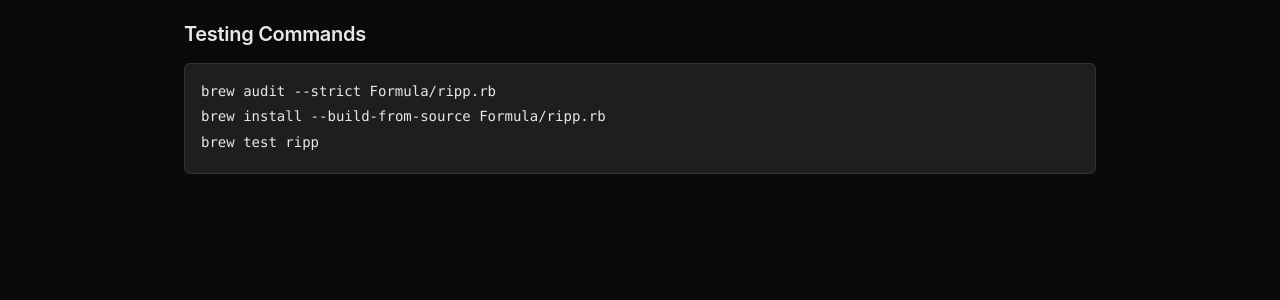
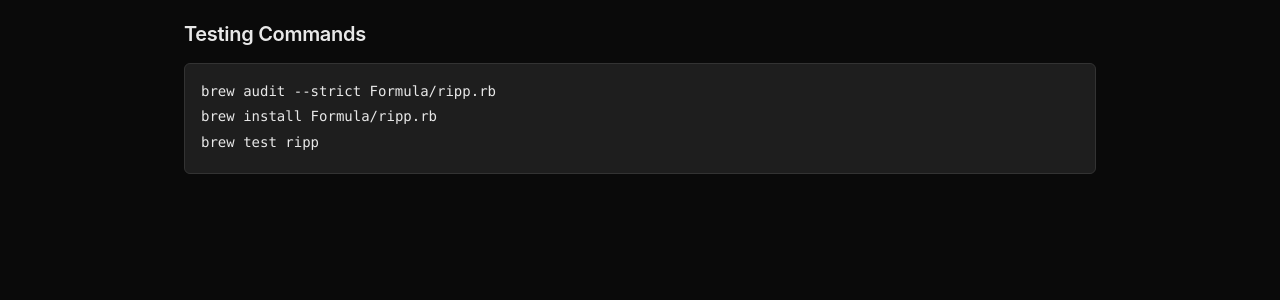
Before and after one commit to Dylan-Natter/ripp-protocol, a Jekyll site: the page built from docs/HOMEBREW-RELEASE-CHECKLIST.md, in a window 1280 px wide and 900 px high, scrolled down 6852 px. Shown: the part 495-795 px from the top of the window. Built offline with Jekyll 4.4.1, drawn with Linux system fonts in a browser that asks for light colours; our own code applies the rules of GitHub Pages for plain Markdown files.

Commit message:
Fix brew install command in checklist and add comments to script
Co-authored-by: Dylan-Natter <69005338+Dylan-Natter@users.noreply.github.com>

````diff
--- a/docs/HOMEBREW-RELEASE-CHECKLIST.md
+++ b/docs/HOMEBREW-RELEASE-CHECKLIST.md
@@ -288,6 +288,6 @@ end
 
 ```bash
 brew audit --strict Formula/ripp.rb
-brew install --build-from-source Formula/ripp.rb
+brew install Formula/ripp.rb
 brew test ripp
 ```
````
Also changed, not shown: 1 other file.
